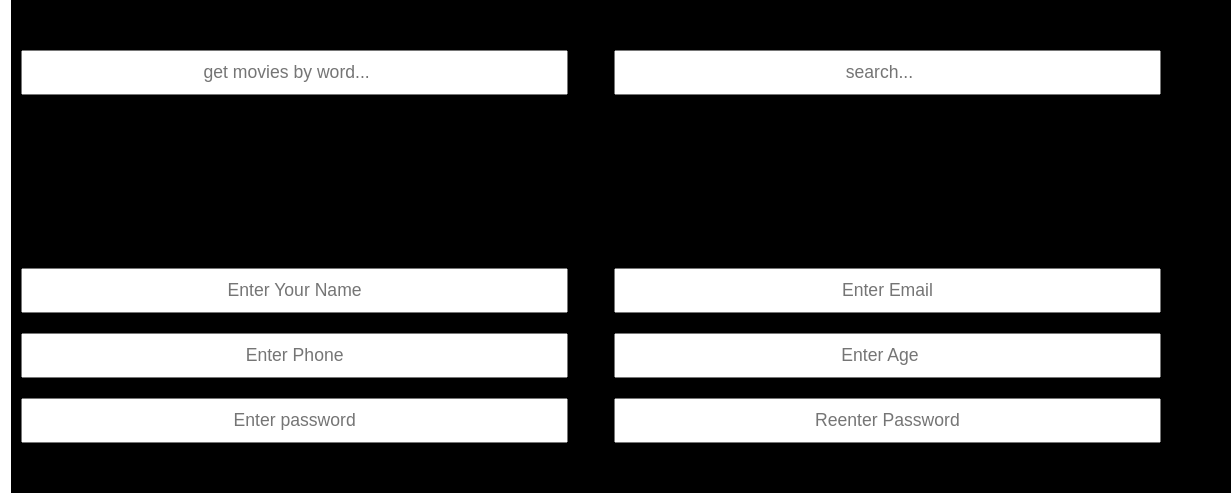
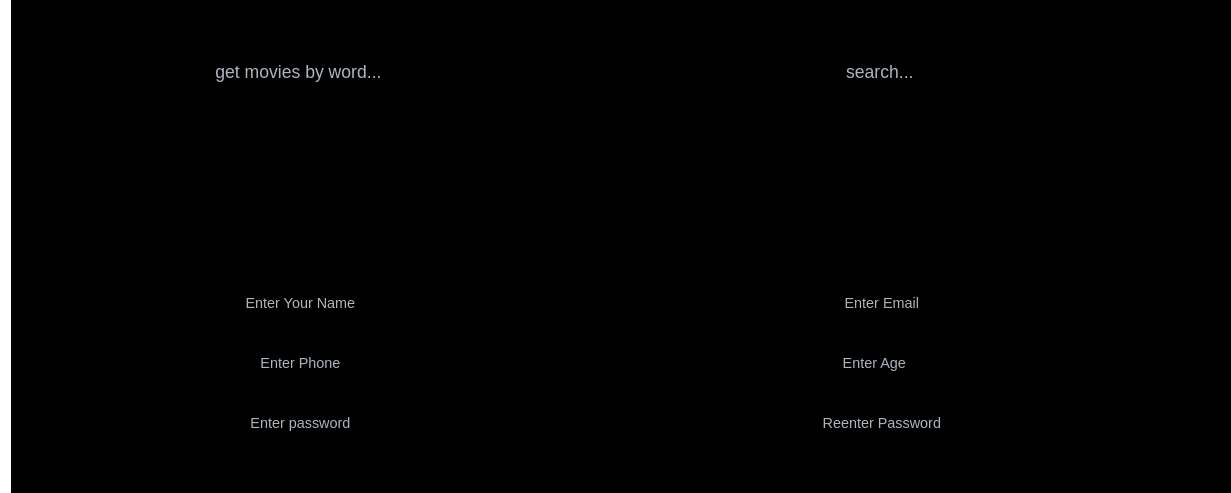
Before and after one commit to Hamza-Noah/Js-Movies-App, a plain HTML site: page index.html in a window 1280 px wide. Shown: the top 493 px of the page, 49-1280 px from the left. Drawn offline with Linux system fonts and the light colour scheme; no server answers.

Commit message:
fixed the inputs design

```diff
--- a/Style/_Form.scss
+++ b/Style/_Form.scss
@@ -1,21 +1,33 @@
 .input-group {
-  flex-basis: 48%;
+  flex-basis: 100%;
+  margin-bottom: 15px;
 }
 
 input {
   outline: none;
-  padding: 10px;
+  border: none;
+  padding: 12px;
   font-size: 1.1rem;
   width: 100%;
+  background-color: black;
+}
+
+input[type="search"]::-webkit-search-decoration,
+input[type="search"]::-webkit-search-cancel-button,
+input[type="search"]::-webkit-search-results-button,
+input[type="search"]::-webkit-search-results-decoration {
+  -webkit-appearance:none;
 }
 
 input:focus {
-  border: 1px #2878a7 solid;
-  box-shadow: 0 0 0 0.2rem #2878a7;
+  border-color: #80bdff;
+  outline: 0;
+  box-shadow: 0 0 0 0.2rem rgba(0, 123, 255,  25%);
 }
 
 input::placeholder {
   text-align: center;
+ color: #adb5bd;
 }
 
 .search .row,
@@ -40,4 +52,15 @@ footer {
   .input-group {
     margin-bottom: 20px;
   }
+
+  input{
+    font-size: .9rem;
+    font-weight: lighter;
+  }
 }
+
+@media (min-width: 768px) {
+.input-group {
+ flex-basis: 49%;
+}
+}
```
Also changed, not shown: Style/style.css, 1 other file.
